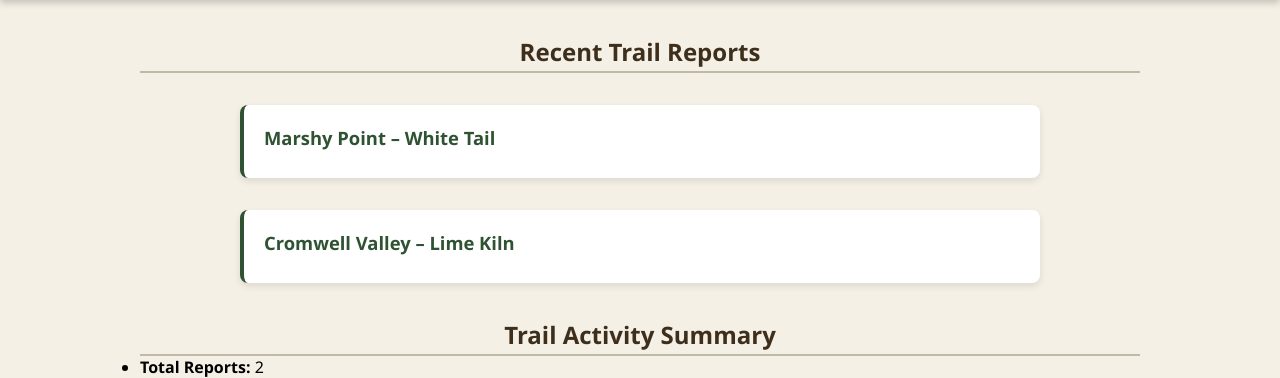
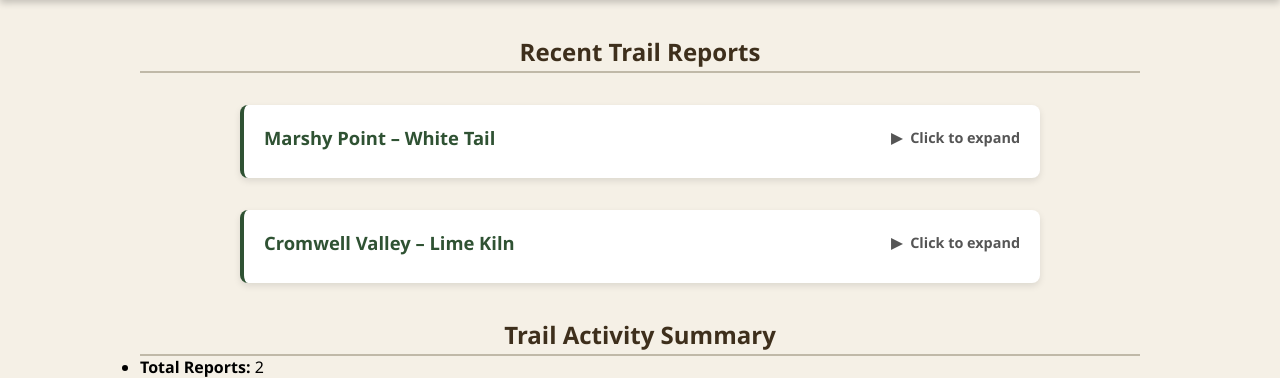
Before and after one commit to tkrief1/county-parks-jjmt, a Flask app: page /dashboard in a window 1280 px wide. Shown: the part 159-537 px from the top of the page. Run offline with Flask 3, Linux system fonts and the light colour scheme; data comes from the database, SQL or seed files in the repository; parts of the project's set-up code (start-up, migrations or seed data) failed here and were passed over.

Commit message:
changed dashboard page

```diff
--- a/County-Trail-Enhancement/templates/staff_dashboard.html
+++ b/County-Trail-Enhancement/templates/staff_dashboard.html
@@ -22,6 +22,26 @@
       font-size: 1.15rem;
       color: #2F5233;
       margin-bottom: 0.5rem;
+      display: flex;
+      justify-content: space-between;
+      align-items: center;
+    }
+
+    .expand-label {
+      font-size: 0.9rem;
+      color: #555;
+      display: flex;
+      align-items: center;
+      gap: 0.5rem;
+    }
+
+    .expand-icon {
+      display: inline-block;
+      transition: transform 0.3s ease;
+    }
+
+    .report-summary.open .expand-icon {
+      transform: rotate(90deg);
     }
 
     .report-details {
@@ -99,7 +119,10 @@
         {% for incident in incidents %}
         <div class="report">
           <div class="report-summary" onclick="toggleDetails(this)">
-            {{ incident.ParkName|title }} – {{ incident.TrailName }}
+            <span>{{ incident.ParkName|title }} – {{ incident.TrailName }}</span>
+            <span class="expand-label">
+              <span class="expand-icon">&#9654;</span> Click to expand
+            </span>
           </div>
           <div class="report-details">
             <div class="report-info">
@@ -156,8 +179,11 @@
 
   <script>
     function toggleDetails(element) {
+      const icon = element.querySelector('.expand-icon');
       const details = element.nextElementSibling;
-      details.style.display = details.style.display === 'block' ? 'none' : 'block';
+      const isOpen = details.style.display === 'block';
+      details.style.display = isOpen ? 'none' : 'block';
+      element.classList.toggle('open', !isOpen);
     }
   </script>
 </body>
```
